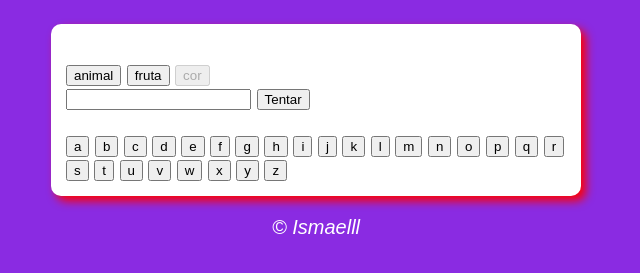
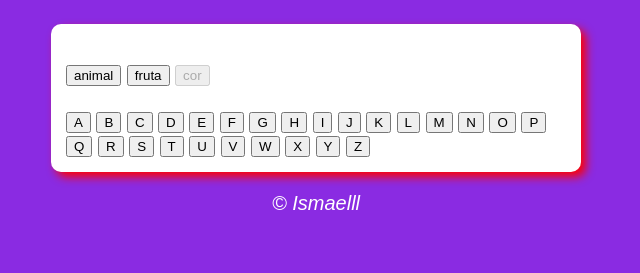
Before and after one commit to Ismael66/Jogo_Forca, a plain HTML site: page index.html in a window 1280 px wide. Shown: the part 75-348 px from the top of the page, without its empty margins (324-964 px from the left). Drawn offline with Linux system fonts and the light colour scheme.

Commit message:
Remoção do input:text e ajuste de funcionalidade no alfabeto em input:button

```diff
--- a/css/estilo.css
+++ b/css/estilo.css
@@ -23,3 +23,9 @@ footer {
     width: 15px;
     margin: 5px;
 }
+.red{
+    background-color: red;
+}
+.green{
+    background-color: green;
+}
--- a/index.html
+++ b/index.html
@@ -18,36 +18,34 @@
             <input type="button" value="animal" id="animal">
             <input type="button" value="fruta" id="fruta">
             <input type="button" value="cor" id="cor" disabled = "true">
-            <br><input type="text" id="letra" maxlength="1">
-            <input type="button" id="submit" value="Tentar">
         </div>
         <br><div id = "alfabeto">
-            <input type="button" id= "a" value="a">
-            <input type="button" id= "b" value="b">
-            <input type="button" id= "c" value="c">
-            <input type="button" id= "d" value="d">
-            <input type="button" id= "e" value="e">
-            <input type="button" id= "f" value="f">
-            <input type="button" id= "g" value="g">
-            <input type="button" id= "h" value="h">
-            <input type="button" id= "i" value="i">
-            <input type="button" id= "j" value="j">
-            <input type="button" id= "k" value="k">
-            <input type="button" id= "l" value="l">
-            <input type="button" id= "m" value="m">
-            <input type="button" id= "n" value="n">
-            <input type="button" id= "o" value="o">
-            <input type="button" id= "p" value="p">
-            <input type="button" id= "q" value="q">
-            <input type="button" id= "r" value="r">
-            <input type="button" id= "s" value="s">
-            <input type="button" id= "t" value="t">
-            <input type="button" id= "u" value="u">
-            <input type="button" id= "v" value="v">
-            <input type="button" id= "w" value="w">
-            <input type="button" id= "x" value="x">
-            <input type="button" id= "y" value="y">
-            <input type="button" id= "z" value="z">
+            <input type="button" id= "a" value="A">
+            <input type="button" id= "b" value="B">
+            <input type="button" id= "c" value="C">
+            <input type="button" id= "d" value="D">
+            <input type="button" id= "e" value="E">
+            <input type="button" id= "f" value="F">
+            <input type="button" id= "g" value="G">
+            <input type="button" id= "h" value="H">
+            <input type="button" id= "i" value="I">
+            <input type="button" id= "j" value="J">
+            <input type="button" id= "k" value="K">
+            <input type="button" id= "l" value="L">
+            <input type="button" id= "m" value="M">
+            <input type="button" id= "n" value="N">
+            <input type="button" id= "o" value="O">
+            <input type="button" id= "p" value="P">
+            <input type="button" id= "q" value="Q">
+            <input type="button" id= "r" value="R">
+            <input type="button" id= "s" value="S">
+            <input type="button" id= "t" value="T">
+            <input type="button" id= "u" value="U">
+            <input type="button" id= "v" value="V">
+            <input type="button" id= "w" value="W">
+            <input type="button" id= "x" value="X">
+            <input type="button" id= "y" value="Y">
+            <input type="button" id= "z" value="Z">
         </div>
     </section>
     <footer>
--- a/js/script.js
+++ b/js/script.js
@@ -1,12 +1,10 @@
 const palavra = document.getElementById("palavra");
-const letra = document.getElementById("letra");
 let palavraGuardada = null;
 const letraErrada = [];
 const todosOsBotoes = function () {
     const objeto = {
         "animal": faz,
-        "fruta": faz,
-        "submit": enviar
+        "fruta": faz
         // "cor": faz
     }
     for (const key in objeto) {
@@ -16,60 +14,50 @@ const todosOsBotoes = function () {
         }
     }
 }
-const alfabeto = function() {
-    const letraAlfabeto = ["a","b","c","d","e","f","g","h","i","j","k","l","m","n","o","p","q","r","s","t","u","v","w","x","y","z"];
+const alfabeto = function () {
+    const letraAlfabeto = ["a", "b", "c", "d", "e", "f", "g", "h", "i", "j", "k", "l", "m", "n", "o", "p", "q", "r", "s", "t", "u", "v", "w", "x", "y", "z"];
     for (let i = 0; i < letraAlfabeto.length; i++) {
         const letraClicada = document.getElementById(letraAlfabeto[i]);
         letraClicada.onclick = function () {
-            imprimirClique(letraClicada.value);
+            enviar(letraClicada.value.toLowerCase());
         }
     }
 }
-const imprimirClique = function (letraClicada){
-    window.alert("entrou");
-    if (letra.value !== "") {
-        letra.value = "";
-        letra.value = letraClicada;
-        bloquearBotao(letraClicada);
-    }
-    else {
-        letra.value = letraClicada;
-        bloquearBotao(letraClicada);
-    }
-}
-const bloquearBotao = function (letraClicada){
+const bloquearBotao = function (letraClicada) {
     document.getElementById(letraClicada).disabled = true;
 }
-const enviar = function () {
+const enviar = function (letraClicada) {
     let temALetra = false;
     let fimJogo = "";
     for (let i = 0; i < palavraGuardada.length; i++) {
-        if (letra.value == palavraGuardada[i]) {
-            palavra.children[i].value = letra.value;
+        if (letraClicada == palavraGuardada[i]) {
+            palavra.children[i].value = letraClicada;
             temALetra = true;
+            document.getElementById(letraClicada).classList.add('green');
         }
         fimJogo += palavra.children[i].value;
     }
-    if (fimJogo === palavraGuardada ) {
+    if (fimJogo === palavraGuardada) {
         window.alert("gameover");
     }
     if (temALetra === false) {
-        letraErrada.push(letra.value);
+        letraErrada.push(letraClicada);
     }
-    letra.value = "";
+    document.getElementById(letraClicada).classList.add('red');
+    bloquearBotao(letraClicada);
 }
 const faz = function (campo) {
     let posicao = 0;
     if (campo != "animal") {
         posicao = 1;
     }
-    const animal = ["macaco", "cavalo", "cachorro", "avestruz", "capivara", "arara", "tamanduá", "lagarto", "cobra", "anta"];
-    const fruta = ["buriti", "bacaba", "melancia", "pitaya", "kiwi", "cupu-açu", "acerola", "morango", "tomate", "romã"];
+    const animal = ["macaco", "cavalo", "cachorro", "avestruz", "capivara", "arara", "crocodilo", "lagarto", "cobra", "anta"];
+    const fruta = ["buriti", "bacaba", "melancia", "pitaya", "kiwi", "jabuticaba", "acerola", "morango", "tomate", "manga"];
     const all = [animal, fruta];
     const especifico = Math.floor(Math.random() * all[posicao].length);
     palavraGuardada = all[posicao][especifico];
     for (let i = 0; i < palavraGuardada.length; i++) {
-        palavra.innerHTML +="<input type='text' id='letra' maxlength='1' class='palavraSorteada' disabled='true'>";
+        palavra.innerHTML += "<input type='text' id='letra' maxlength='1' class='palavraSorteada' disabled='true'>";
 
     }
 }
```
